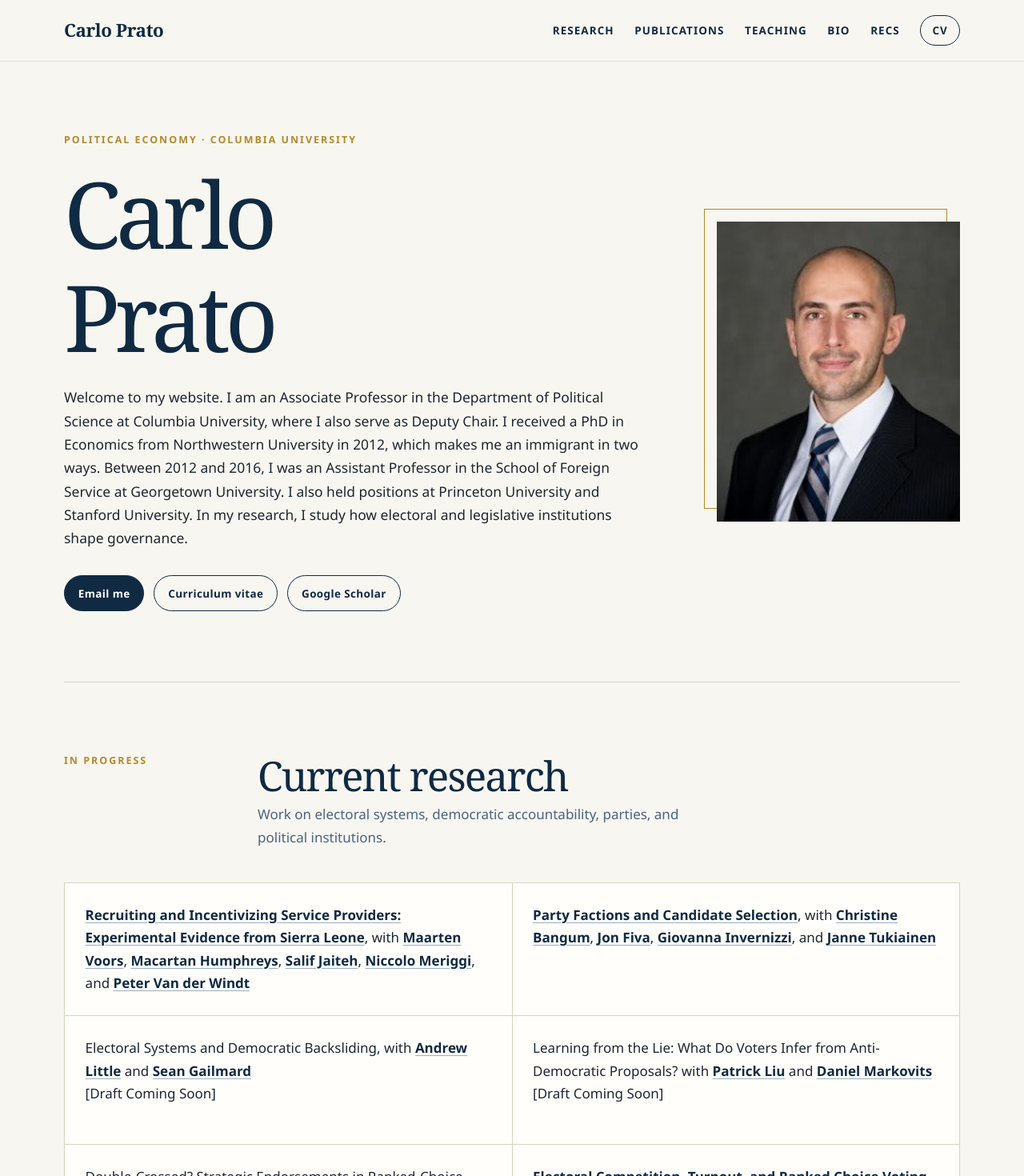
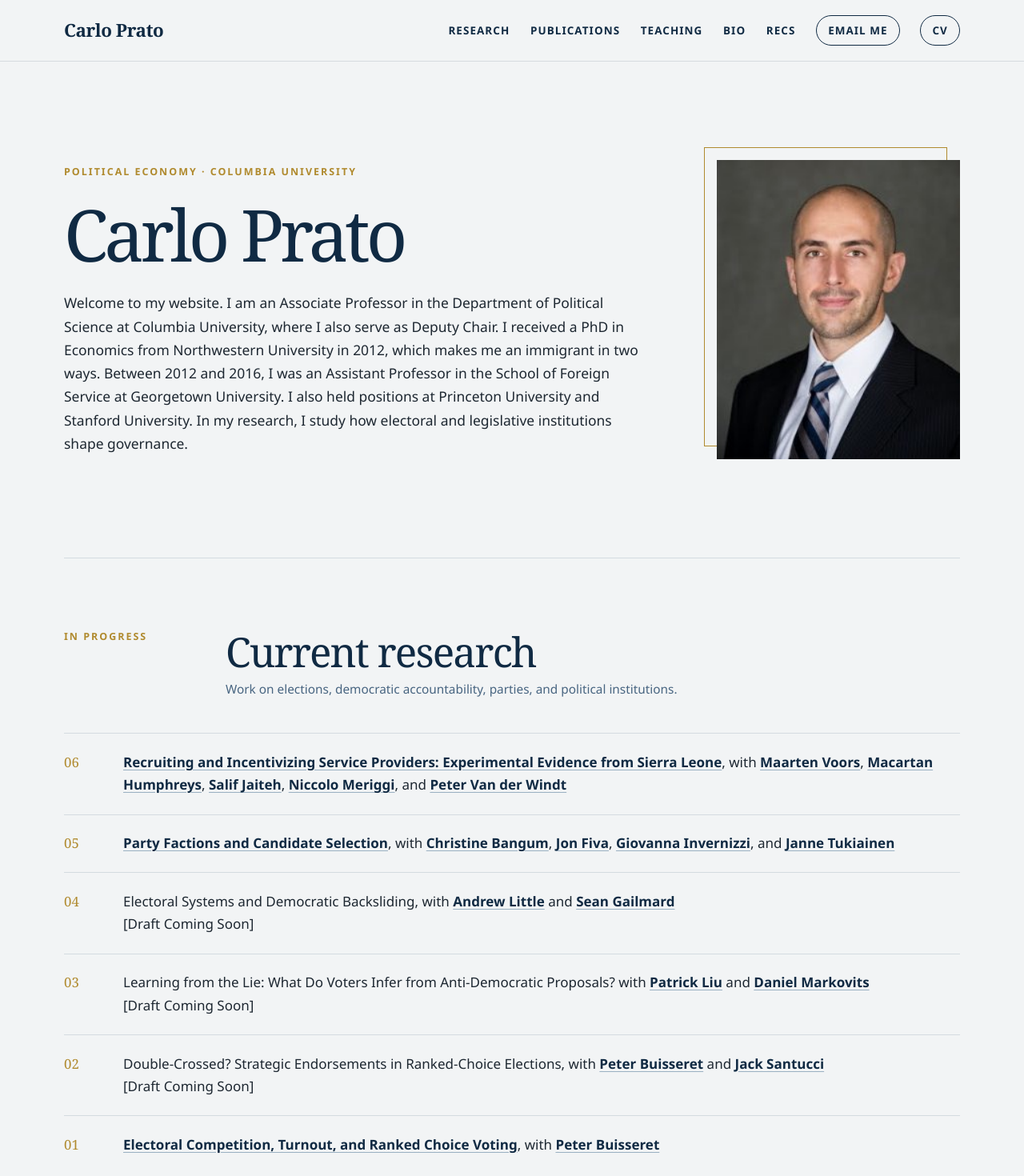
Before and after one commit to pratino82/carloprato.com, a Next.js app: page / in a window 1280 px wide. Shown: the top 1470 px of the page at 80% size. Built offline with nearby package versions, Linux system fonts and the light colour scheme.

Commit message:
Refine homepage layout

```diff
--- a/app/components.tsx
+++ b/app/components.tsx
@@ -15,7 +15,8 @@ export function Header() {
           <Link href="/#teaching">Teaching</Link>
           <Link href="/bio/">Bio</Link>
           <Link href="/recs/">Recs</Link>
-          <a className="nav-cv" href={CV_URL} target="_blank" rel="noopener">CV</a>
+          <a className="nav-action" href="mailto:cp2928@columbia.edu">Email me</a>
+          <a className="nav-action" href={CV_URL} target="_blank" rel="noopener">CV</a>
         </nav>
       </div>
     </header>
--- a/app/globals.css
+++ b/app/globals.css
@@ -1,9 +1,9 @@
 :root {
   --ink: #102a43;
   --ink-soft: #486581;
-  --paper: #f8f6f0;
-  --white: #fffefa;
-  --line: #d8d3c7;
+  --paper: #f2f4f5;
+  --white: #fafbfc;
+  --line: #d4dbe0;
   --gold: #b08a2e;
   --serif: Georgia, "Times New Roman", serif;
   --sans: "Segoe UI", Arial, Helvetica, sans-serif;
@@ -26,21 +26,21 @@ img { display: block; max-width: 100%; height: auto; }
 
 .skip-link { position: fixed; left: 1rem; top: -5rem; z-index: 100; padding: .7rem 1rem; background: var(--ink); color: white; }
 .skip-link:focus { top: 1rem; }
-.site-header { position: sticky; top: 0; z-index: 20; border-bottom: 1px solid rgba(16,42,67,.12); background: rgba(248,246,240,.95); backdrop-filter: blur(10px); }
+.site-header { position: sticky; top: 0; z-index: 20; border-bottom: 1px solid rgba(16,42,67,.12); background: rgba(242,244,245,.95); backdrop-filter: blur(10px); }
 .nav-shell { width: min(1120px, calc(100% - 40px)); min-height: 76px; margin: auto; display: flex; align-items: center; justify-content: space-between; gap: 2rem; }
 .brand { font-family: var(--serif); font-size: 1.4rem; font-weight: 700; text-decoration: none; letter-spacing: -.02em; white-space: nowrap; }
 .site-nav { display: flex; align-items: center; gap: clamp(.9rem, 2vw, 1.7rem); flex-wrap: wrap; }
 .site-nav a { font-size: .84rem; font-weight: 700; letter-spacing: .08em; text-decoration: none; text-transform: uppercase; }
-.site-nav .nav-cv { border: 1px solid var(--ink); border-radius: 999px; padding: .42rem .88rem; }
+.site-nav .nav-action { border: 1px solid var(--ink); border-radius: 999px; padding: .42rem .88rem; }
 
 .page-shell { width: min(1120px, calc(100% - 40px)); margin: 0 auto; }
 .hero { display: grid; grid-template-columns: minmax(0,1.55fr) minmax(250px,.65fr); gap: clamp(3rem,7vw,7rem); align-items: center; min-height: 620px; padding: 5.5rem 0; }
 .eyebrow { margin: 0 0 1rem; color: var(--gold); font-size: .78rem; font-weight: 800; letter-spacing: .16em; text-transform: uppercase; }
 h1,h2,h3 { color: var(--ink); font-family: var(--serif); line-height: 1.12; }
 h1 { margin: 0 0 1.4rem; font-size: clamp(3.8rem,9vw,7.2rem); font-weight: 500; letter-spacing: -.055em; }
+.hero h1 { font-size: clamp(3.8rem,7vw,6.5rem); white-space: nowrap; }
 .hero-copy { max-width: 720px; font-size: 1.09rem; }
 .hero-copy p { margin: 0; }
-.hero-links { display: flex; flex-wrap: wrap; gap: .75rem; margin-top: 2rem; }
 .button { display: inline-flex; align-items: center; min-height: 45px; border: 1px solid var(--ink); border-radius: 999px; padding: .55rem 1.05rem; font-size: .84rem; font-weight: 700; letter-spacing: .03em; text-decoration: none; }
 .button.primary { background: var(--ink); color: white; }
 .portrait-wrap { position: relative; width: min(100%, 315px); justify-self: end; }
@@ -48,14 +48,11 @@ h1 { margin: 0 0 1.4rem; font-size: clamp(3.8rem,9vw,7.2rem); font-weight: 500;
 .portrait { position: relative; width: 100%; aspect-ratio: 252/310; object-fit: cover; filter: saturate(.88) contrast(1.02); }
 
 .section { padding: 5.5rem 0; border-top: 1px solid var(--line); }
-.section-heading { display: grid; grid-template-columns: 210px 1fr; gap: 2rem; align-items: start; margin-bottom: 2.6rem; }
+.section-heading { display: grid; grid-template-columns: 170px minmax(0,1fr); gap: 2rem; align-items: start; margin-bottom: 2.6rem; }
 .section-heading h2 { margin: 0; font-size: clamp(2.15rem,4vw,3.6rem); font-weight: 500; letter-spacing: -.035em; }
-.section-note { max-width: 580px; margin: .35rem 0 0; color: var(--ink-soft); }
-.research-list, .publication-list, .teaching-list { list-style: none; margin: 0; padding: 0; }
-.research-list { display: grid; grid-template-columns: repeat(2,minmax(0,1fr)); gap: 1px; background: var(--line); border: 1px solid var(--line); }
-.research-list li { min-height: 160px; padding: 1.6rem; background: var(--white); }
-.research-list p { margin: 0; }
-.research-list a, .publication-list a { font-weight: 700; }
+.section-note { max-width: none; margin: .35rem 0 0; color: var(--ink-soft); font-size: .96rem; white-space: nowrap; }
+.publication-list, .teaching-list { list-style: none; margin: 0; padding: 0; }
+.publication-list a { font-weight: 700; }
 .publication-list { counter-reset: publication 25; }
 .publication-list li { position: relative; display: grid; grid-template-columns: 58px 1fr; gap: 1rem; padding: 1.35rem 0; border-top: 1px solid var(--line); }
 .publication-list li::before { content: attr(data-number); color: var(--gold); font-family: var(--serif); font-size: 1.05rem; }
@@ -92,26 +89,26 @@ h1 { margin: 0 0 1.4rem; font-size: clamp(3.8rem,9vw,7.2rem); font-weight: 500;
   .nav-shell { min-height: 68px; width: min(100% - 28px,1120px); align-items: flex-start; padding: 1rem 0; }
   .site-nav { justify-content: flex-end; gap: .6rem 1rem; }
   .site-nav a { font-size: .72rem; }
-  .site-nav a:nth-child(2), .site-nav a:nth-child(3) { display: none; }
+  .site-nav a:nth-child(-n+3) { display: none; }
   .page-shell { width: min(100% - 28px,1120px); }
   .hero { grid-template-columns: 1fr; min-height: 0; padding: 4rem 0; }
   h1 { font-size: clamp(3.6rem,17vw,5.5rem); }
+  .hero h1 { font-size: clamp(3rem,14.5vw,4.5rem); }
   .portrait-wrap { width: 230px; justify-self: start; margin-left: 16px; }
   .section { padding: 4rem 0; }
   .section-heading, .bio-grid { grid-template-columns: 1fr; }
-  .research-list, .recs-grid { grid-template-columns: 1fr; }
+  .recs-grid { grid-template-columns: 1fr; }
+  .section-note { white-space: normal; }
   .publication-list li { grid-template-columns: 42px 1fr; }
   .teaching-list li { grid-template-columns: 1fr; gap: .25rem; }
   .page-hero { padding-top: 4rem; }
 }
 
 @media print {
-  .site-header, .hero-links, .site-footer { display: none; }
+  .site-header, .site-footer { display: none; }
   body { background: white; font-size: 11pt; }
   .page-shell { width: 100%; }
   .hero { min-height: 0; padding: 1rem 0 2rem; grid-template-columns: 1fr 150px; }
   h1 { font-size: 40pt; }
   .section { padding: 2rem 0; }
-  .research-list { display: block; border: 0; }
-  .research-list li { min-height: 0; border-top: 1px solid #bbb; padding: .8rem 0; }
 }
--- a/app/page.tsx
+++ b/app/page.tsx
@@ -1,5 +1,5 @@
 import content from "@/data/site-content.json";
-import { CV_URL, Footer, Header, RichText, SCHOLAR_URL } from "./components";
+import { Footer, Header, RichText } from "./components";
 
 export default function Home() {
   const { academic } = content;
@@ -10,13 +10,8 @@ export default function Home() {
         <section className="hero">
           <div>
             <p className="eyebrow">Political Economy · Columbia University</p>
-            <h1>Carlo<br />Prato</h1>
+            <h1>Carlo Prato</h1>
             <div className="hero-copy"><p><RichText html={academic.intro} /></p></div>
-            <div className="hero-links">
-              <a className="button primary" href="mailto:cp2928@columbia.edu">Email me</a>
-              <a className="button" href={CV_URL} target="_blank" rel="noopener">Curriculum vitae</a>
-              <a className="button" href={SCHOLAR_URL} target="_blank" rel="noopener">Google Scholar</a>
-            </div>
           </div>
           <div className="portrait-wrap">
             <img className="portrait" src="/images/carlo-prato.jpg" alt="Carlo Prato" width="252" height="310" />
@@ -26,17 +21,17 @@ export default function Home() {
         <section className="section" id="research">
           <div className="section-heading">
             <p className="eyebrow">In progress</p>
-            <div><h2>Current research</h2><p className="section-note">Work on electoral systems, democratic accountability, parties, and political institutions.</p></div>
+            <div><h2>Current research</h2><p className="section-note">Work on elections, democratic accountability, parties, and political institutions.</p></div>
           </div>
-          <ul className="research-list">
-            {academic.currentResearch.map((item, index) => <li key={index}><p><RichText html={item.html} /></p></li>)}
-          </ul>
+          <ol className="publication-list">
+            {academic.currentResearch.map((item, index) => <li key={index} data-number={String(academic.currentResearch.length - index).padStart(2,"0")}><p><RichText html={item.html} /></p></li>)}
+          </ol>
         </section>
 
         <section className="section" id="publications">
           <div className="section-heading">
             <p className="eyebrow">Selected record</p>
-            <div><h2>Publications</h2><p className="section-note">Published and forthcoming work, with papers and supplementary materials linked where available.</p></div>
+            <div><h2>Publications</h2><p className="section-note">Published and forthcoming work, with papers and supplements linked when available.</p></div>
           </div>
           <ol className="publication-list">
             {academic.publications.map((item) => <li key={item.number} data-number={String(item.number).padStart(2,"0")}><p><RichText html={item.html.replace(/^\[\d+\.\]\s*/, "")} /></p></li>)}
```
